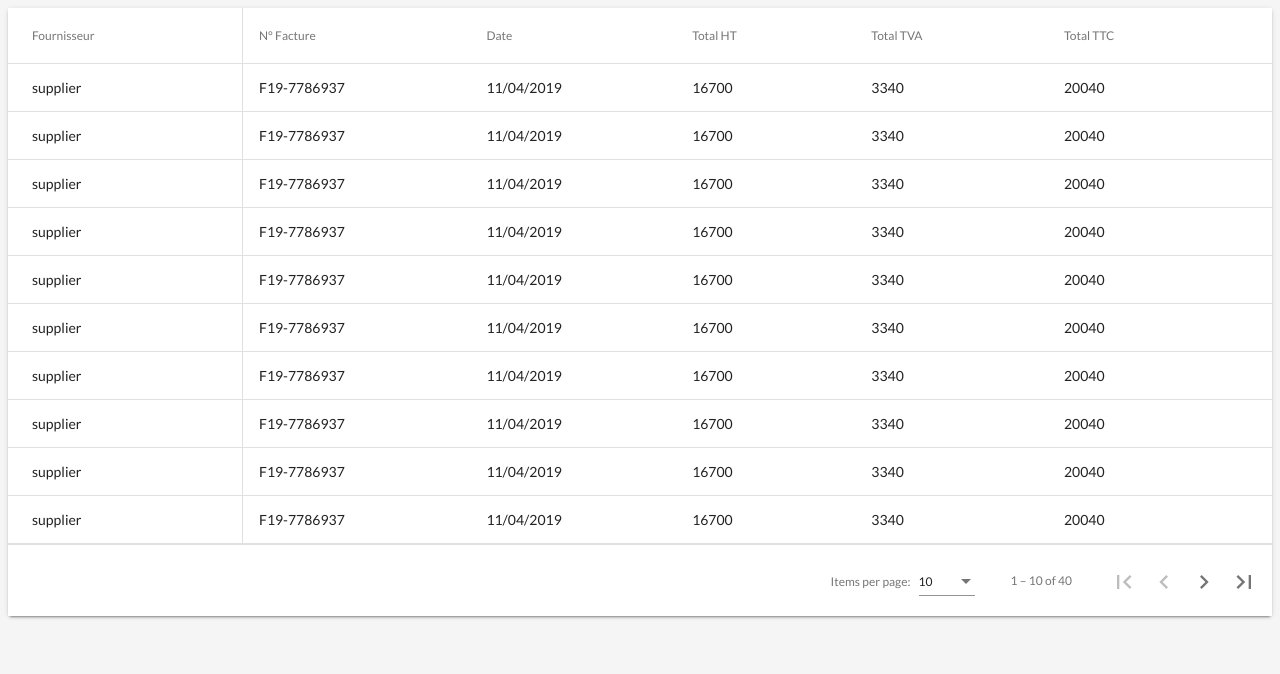
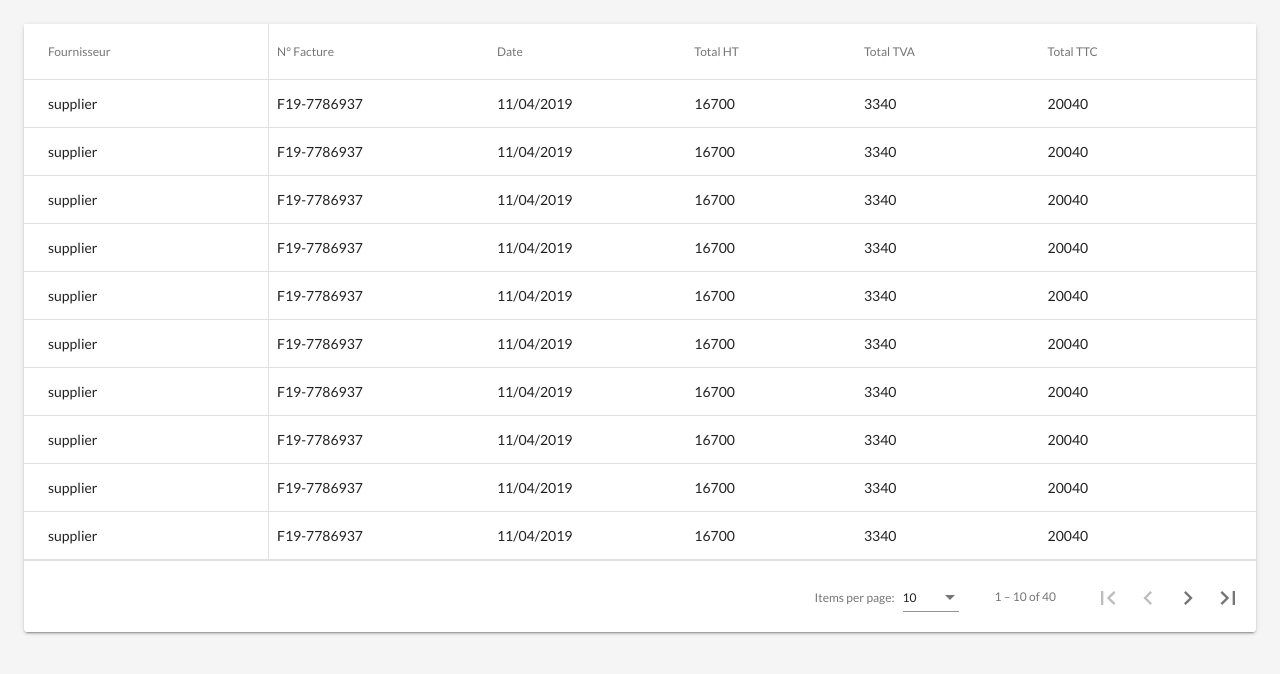
Before and after one commit to MehdZi/angular-material-large-table-example, an Angular app: page / in a window 1280 px wide. Shown: the top 674 px of the page. Built offline with nearby package versions, Linux system fonts and the light colour scheme.

Commit message:
2 files modified

```diff
--- a/src/app/table-sticky-header-example.css
+++ b/src/app/table-sticky-header-example.css
@@ -1,10 +1,12 @@
 .mat-card {
   padding: 0px;
-  margin: 8px;
+  margin: 24px;
 }
 
-table {
-  width: 100%;
+.mat-table {
+  width : 100%;
+  border-top-right-radius: 19px;
+  border-top-left-radius: 19px;
 }
 
 .mat-table-sticky:first-child {
@@ -12,7 +14,7 @@ table {
 }
 
 .mat-cell, .mat-header-cell {
-  padding: 8px 8px 8px 16px;
+  padding: 8px 8px 8px 8px;
 }
 
 .mat-paginator-sticky {
@@ -21,6 +23,8 @@ table {
   border-top: 1px solid #e0e0e0;
   z-index: 10;
   position: sticky;
+  border-bottom-right-radius: 4px;
+  border-bottom-left-radius: 4px;
 
 }
 
--- a/src/app/table-sticky-header-example.html
+++ b/src/app/table-sticky-header-example.html
@@ -1,4 +1,5 @@
 <mat-card class="mat-elevation-z2">
+  <mat-card-title></mat-card-title>
   <table mat-table [dataSource]="dataSource" matSort>
 
     <!-- Supplier Column -->
```
